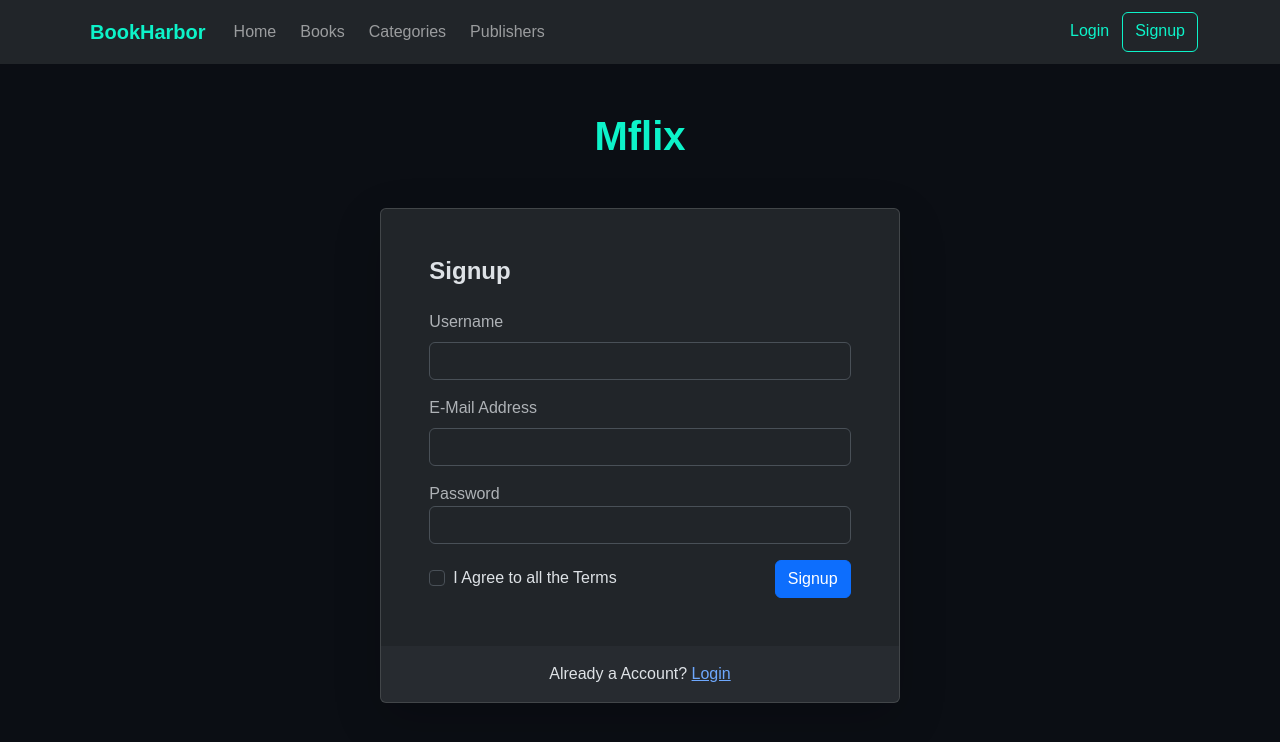
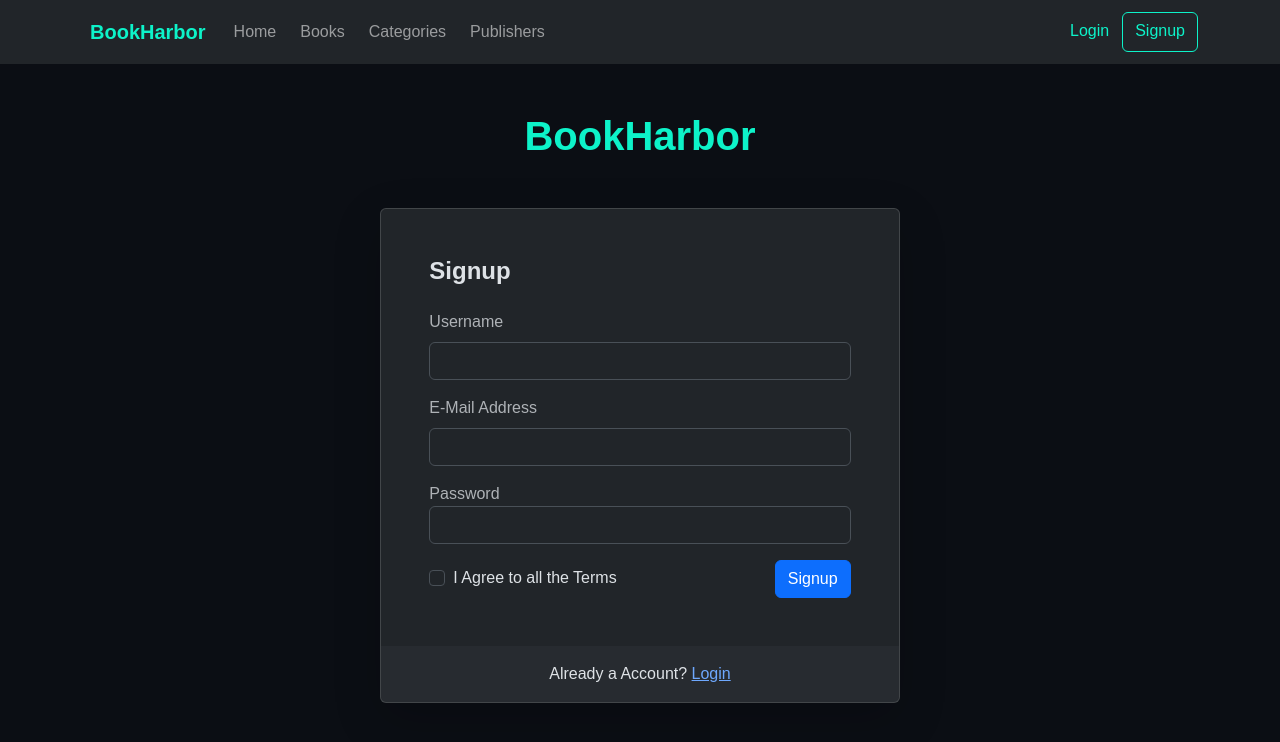
Before and after one commit to umairayub-dev/BooksHarbor, a React (Vite) app in the folder frontend/: page /signup in a window 1280 px wide. Shown: the top 742 px of the page. Built offline with nearby package versions, Linux system fonts and the light colour scheme.

Commit message:
Update SignupPage.jsx

```diff
--- a/frontend/src/Pages/SignupPage.jsx
+++ b/frontend/src/Pages/SignupPage.jsx
@@ -61,7 +61,7 @@
     <div className="row justify-content-sm-center min-vh-100 min-vw-100 h-100 bg-main">
       <div className="col-xxl-4 col-xl-5 col-lg-5 col-md-7 col-sm-9">
         <div className="text-center my-5">
-          <h2 className="color-green fw-bolder fs-1">Mflix</h2>
+          <h2 className="color-green fw-bolder fs-1">BookHarbor</h2>
         </div>
         <Card className="shadow-lg" bg="dark" data-bs-theme="dark">
           <div className="card-body p-5">
```
